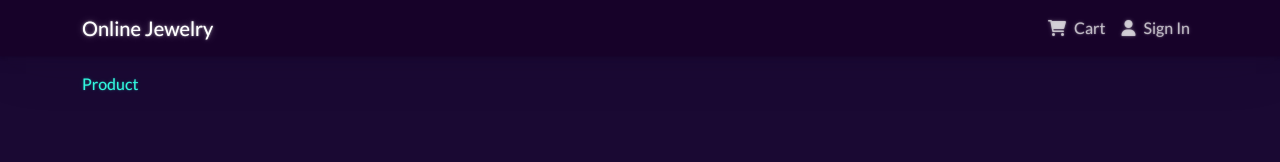
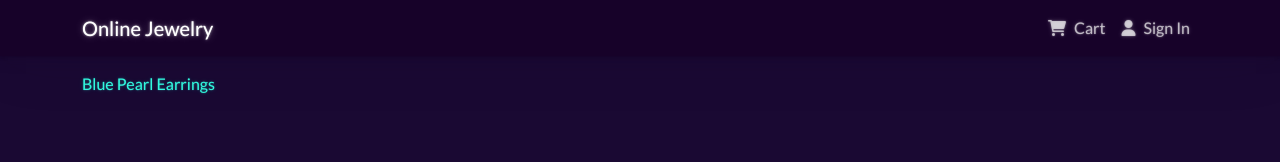
Before and after one commit to MilosNj/online-jewelry, a React (Create React App) app: page /product/1 in a window 1280 px wide. Shown: the top 162 px of the page. Built offline with nearby package versions, Linux system fonts and the light colour scheme.

Commit message:
Show product name on product screen

```diff
--- a/src/screens/ProductScreen.tsx
+++ b/src/screens/ProductScreen.tsx
@@ -1,7 +1,13 @@
 import React from "react";
+import { useParams } from "react-router-dom";
+
+import products from "../products";
 
 const ProductScreen = () => {
-  return <div>Product</div>;
+  const params = useParams();
+  const product = products.find((product) => product._id === params.id);
+
+  return <div>{product?.name}</div>;
 };
 
 export default ProductScreen;
```
